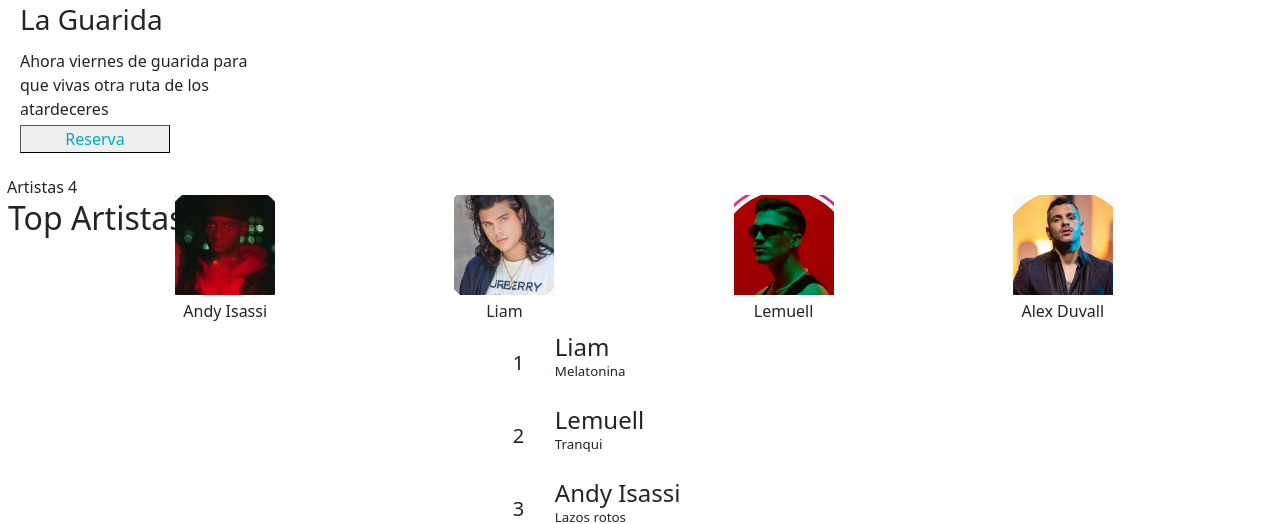
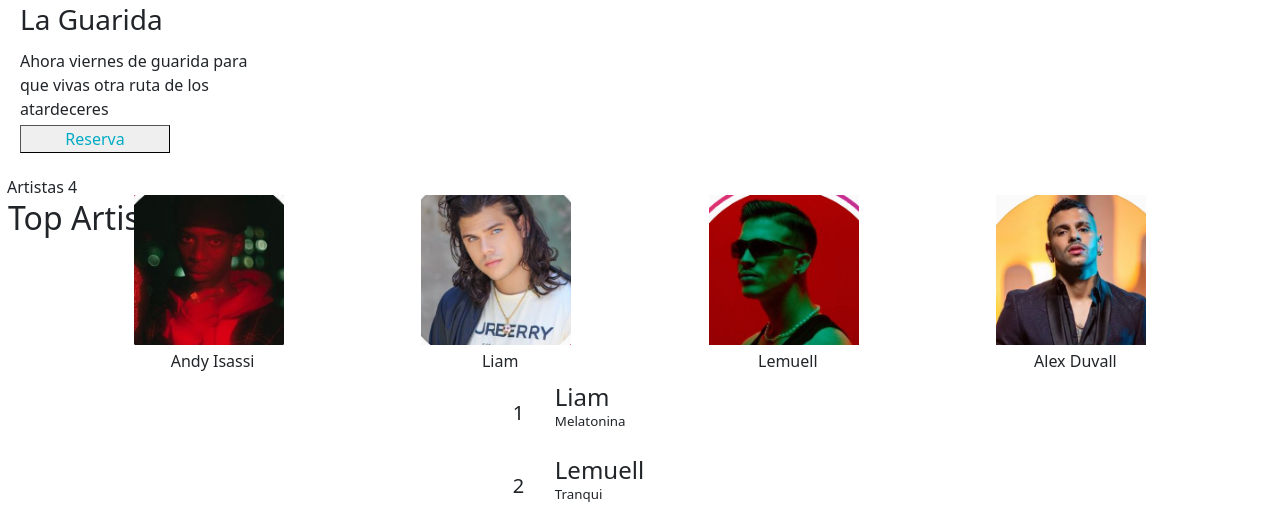
Before and after one commit to KevinCotoCarrera/warapo-project, a Gatsby site: page / in a window 1280 px wide. Shown: the part 1017-1541 px from the top of the page. Built offline with nearby package versions, Linux system fonts and the light colour scheme; Gatsby itself is replaced by a stand-in of ours.

Commit message:
fix_margin_artists2

```diff
--- a/src/components/styles.sass
+++ b/src/components/styles.sass
@@ -109,5 +109,5 @@ html
         margin-right: 132px
         margin-left: 132px
     .active
-       animation: example
-       animation-duration: 0.8s
+        animation: example
+        animation-duration: 0.8s
--- a/src/components/topfive.js
+++ b/src/components/topfive.js
@@ -84,6 +84,8 @@ function MyTopFive(){
  function TopArtists ({img, name}){
     return(
         <HStack flexDirection="column"
+        wrap="wrap"
+
         _hover={{
             color: '#00ABC4',
             transition: '1s'
@@ -92,10 +94,10 @@ function MyTopFive(){
             borderRadius="full" borderWidth="4px" borderColor="white"
             backgroundImage={img} backgroundSize="cover"
             boxShadow="dark-lg"
-            boxSize={['65px' , '75px', '100px']}
+            boxSize={['100px' , '120px', '150px']}
             mb={4}
             mt={6}
-            ml="8px"
+            //ml="8px"
             _hover={{
                 borderColor: '#00ABC4',
                 transition: '1s',
```
